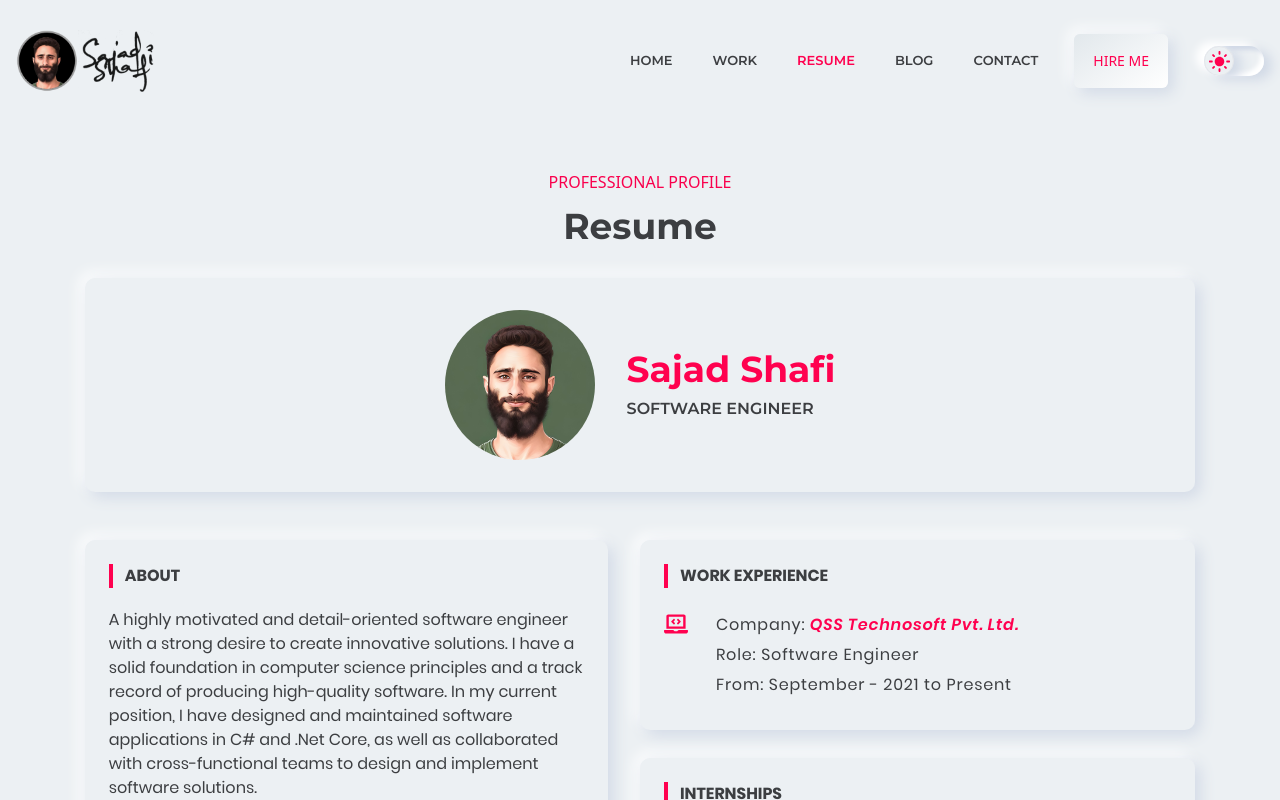
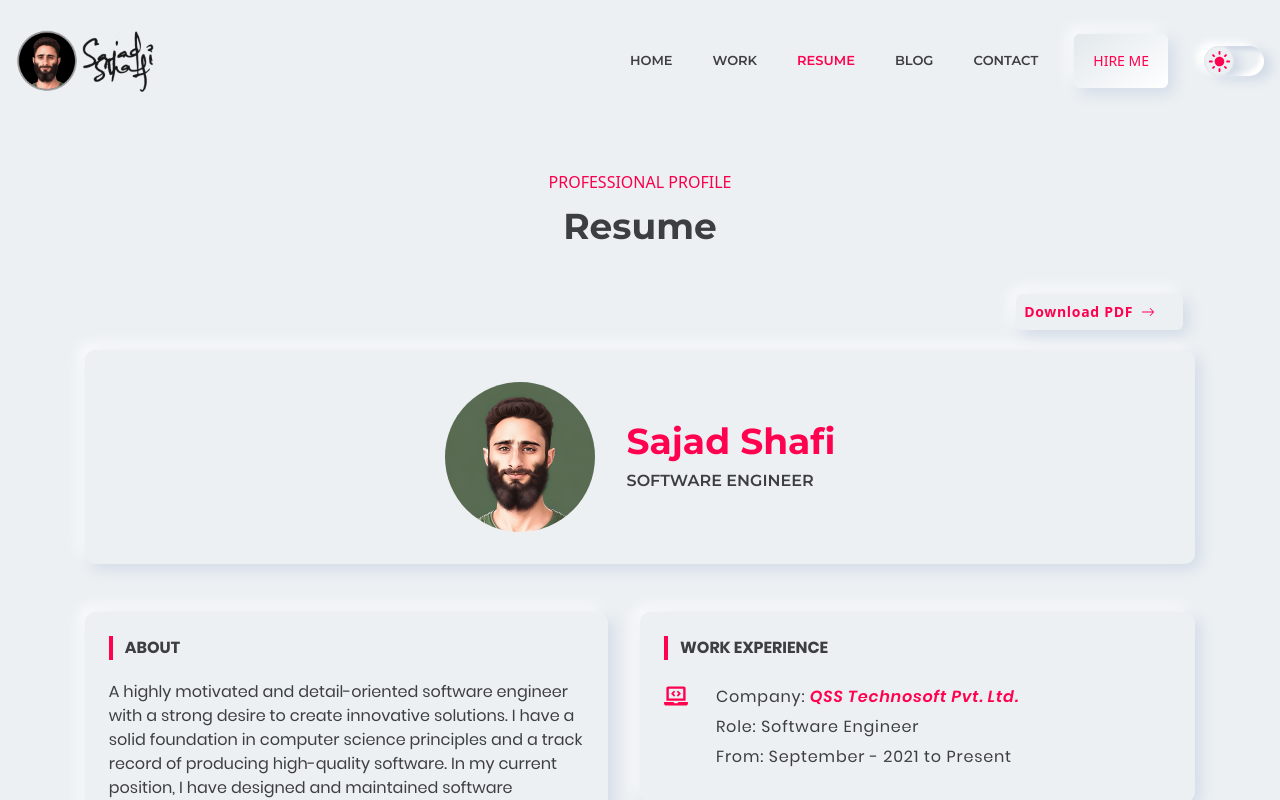
Before and after one commit to sajadshafi/portfolio, a Next.js app: page /resume in a window 1280 px wide. Shown: the top 800 px of the page. Built offline with nearby package versions, Linux system fonts and the light colour scheme.

Commit message:
fixed navbar

```diff
--- a/src/app/layout.tsx
+++ b/src/app/layout.tsx
@@ -3,7 +3,7 @@
 import React, { useState, useEffect } from 'react';
 import { ThemeProvider } from '@/store/ThemeContext';
 import '../styles/globals.scss';
-import Navbar from '@/components/navbar/Navbar';
+import Navbar from '@/components/Navbar/Navbar';
 import Footer from '@/components/Footer';
 import fonts from '@/utils/fontConfig';
 import PageLoader from '@/components/PageLoader';
--- a/src/app/resume/page.tsx
+++ b/src/app/resume/page.tsx
@@ -26,6 +26,12 @@ const Resume = () => {
             title="Resume"
             className="items-center"
             subTitle="Professional Profile"
+          />
+        </div>
+        <div className="flex">
+          <VisitButton
+            text="Download PDF"
+            to="/documents/Sajad-Shafi_Resume.pdf"
           />
         </div>
         <Header />
```
Also changed, not shown: 1 other file (tests, documents, lock files or other folders).
